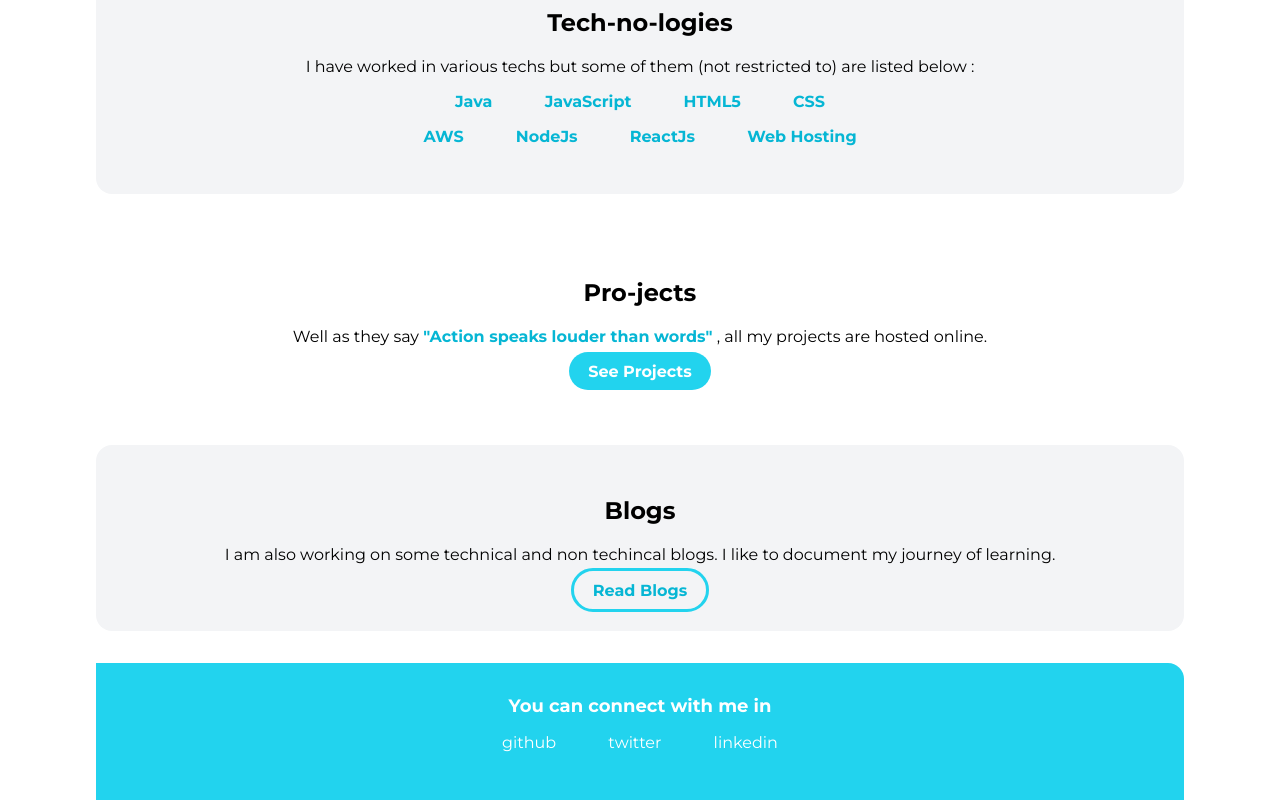
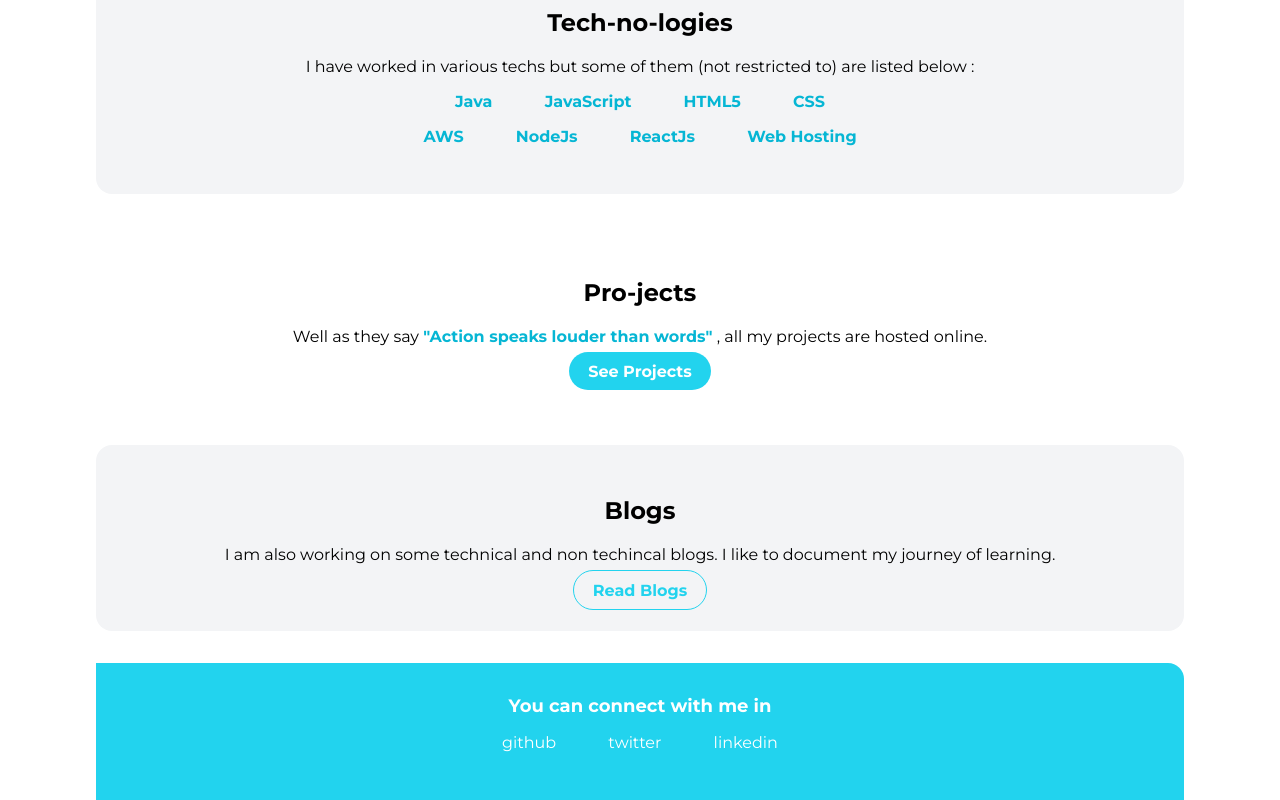
Before and after one commit to agnivadc/Agniva-portfolio, a plain HTML site: page index.html in a window 1280 px wide. Shown: the part 675-1475 px from the top of the page. Drawn offline with Linux system fonts and the light colour scheme.

Commit message:
fixed blog btn

```diff
--- a/index.html
+++ b/index.html
@@ -90,7 +90,7 @@
           I am also working on some technical and non techincal blogs. I like to
           document my journey of learning.
         </p>
-        <a class="link link-secondary" href="blogs.html"
+        <a class="link link-secondary blog-btn" href="blogs.html"
           ><strong>Read Blogs</strong></a
         >
       </div>
--- a/style.css
+++ b/style.css
@@ -220,7 +220,7 @@ hr {
   font-weight: bold;
 }
 
-.ow .link {
+.ow .link .blog-btn {
   color: #06b6d4;
   border-width: medium;
 }
```
